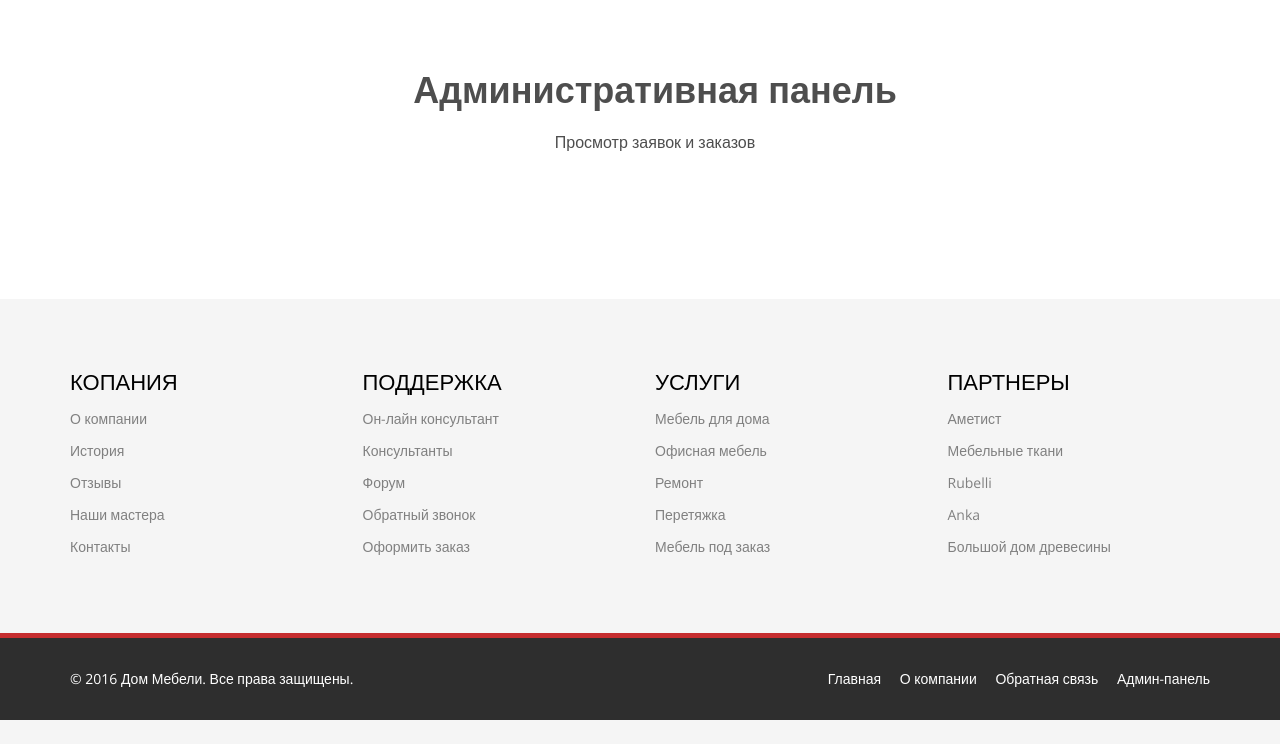
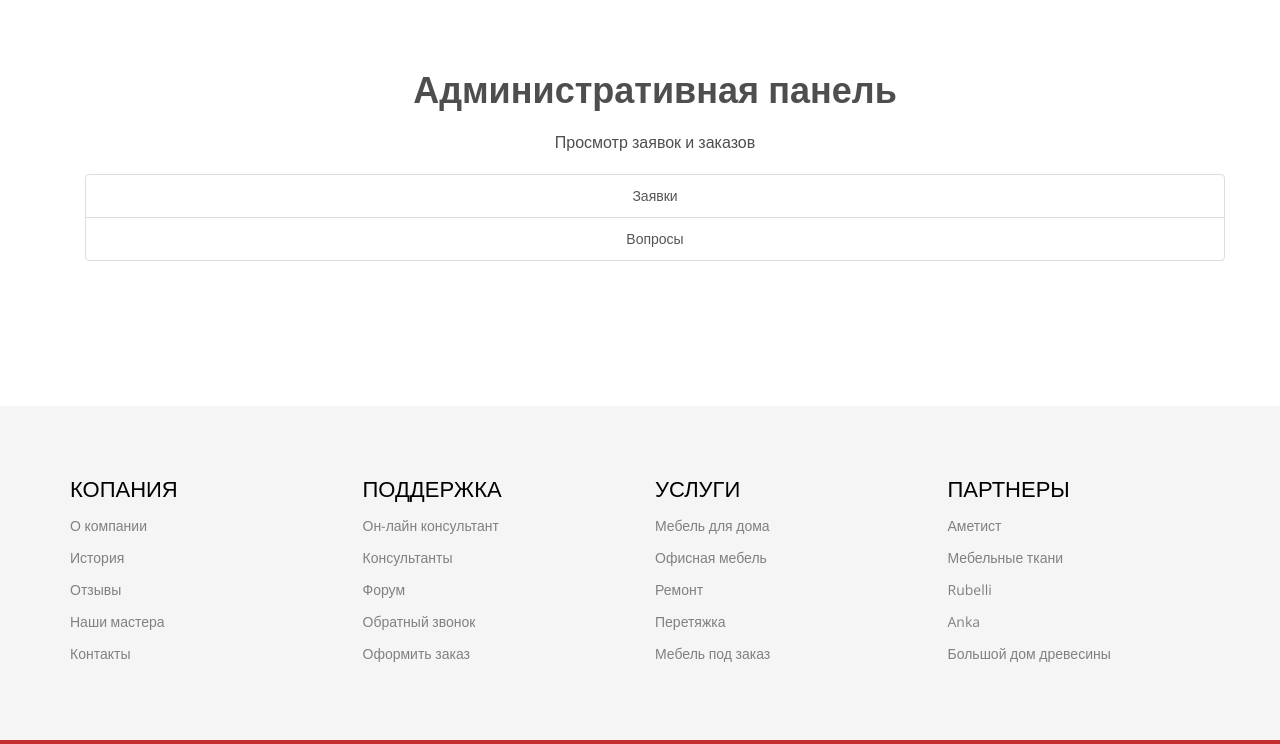
Before and after one commit to Yurij2015/sankut, a PHP site: page /admin.php in a window 1280 px wide. Shown: the part 138-882 px from the top of the page. Before the commit the page ends 858 px from the top, so only its background shows below. Run offline with PHP 8.4, Linux system fonts and the light colour scheme.

Commit message:
mysql, php - update

```diff
--- a/admin.php
+++ b/admin.php
@@ -1,3 +1,5 @@
+<?php include "includes/session.php"; ?>
+<?php include "includes/dbconnect.php"; ?>
 <?php $title = "Admin"; ?>
 <?php include "includes/header.php" ?>
 <li><a href="index.php">Главная</a></li>
@@ -19,6 +21,14 @@
         <div class="center">
             <h2>Административная панель</h2>
             <p class="lead">Просмотр заявок и заказов</p>
+
+            <div class="list-group">
+                <a href="list_of_orders.php" class="list-group-item" target="_blank">
+                    Заявки</a>
+                <a href="list_of_feeds.php" class="list-group-item" target="_blank">
+                    Вопросы</a>
+            </div>
+
         </div>
 
 
```
Also changed, not shown: contact-us.php (+7 -4 lines).
